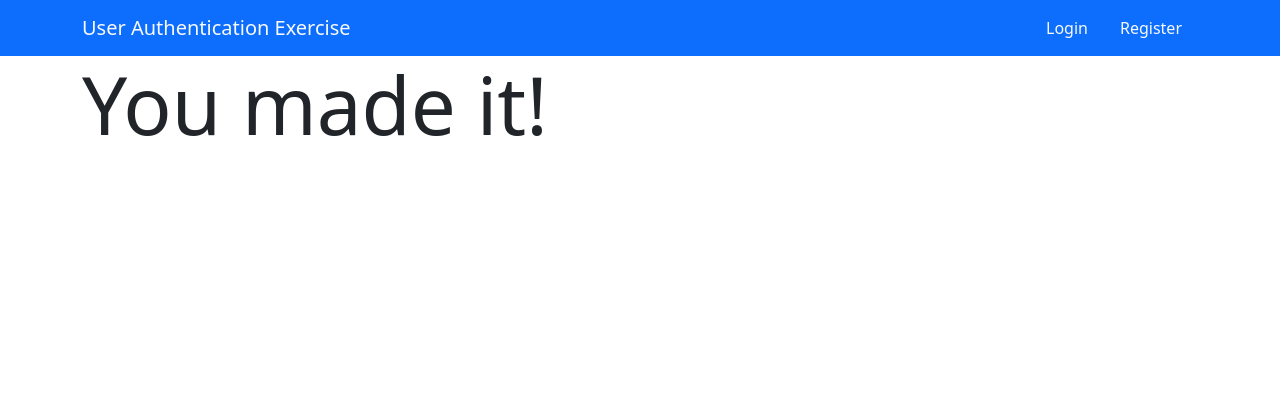
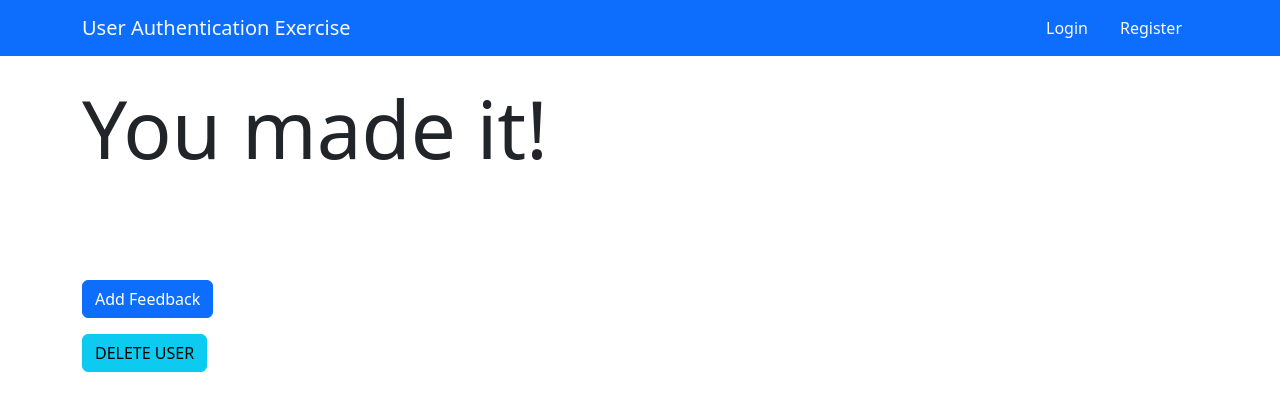
Before and after one commit to essssss/27-authorization, a Flask app: template templates/username.html in a window 1280 px wide. Shown: the top 411 px of the page. Run offline with Flask 3, Linux system fonts and the light colour scheme; the template is opened without the code that fills it, so the values that code supplies are empty.

Commit message:
basically done

```diff
--- a/app.py
+++ b/app.py
@@ -1,7 +1,7 @@
 from flask import Flask, render_template, redirect, session, flash
 from flask_debugtoolbar import DebugToolbarExtension
-from models import connect_db, db, User
-from forms import RegisterForm, LoginForm
+from models import connect_db, db, User, Feedback
+from forms import RegisterForm, LoginForm, FeedbackForm
 
 from sqlalchemy.exc import IntegrityError
 
@@ -80,5 +80,43 @@ def logout():
 def show_secret_page(username):
     if "username" in session:
         user = User.query.get_or_404(username)
-        return render_template("username.html", user=user)
+        feedback = Feedback.query.filter(username == username)
+        return render_template("username.html", user=user, feedback=feedback)
     return redirect("/login")
+
+
+@app.route("/users/<username>/delete")
+def show_delete_page(username):
+    if "username" in session:
+        user = User.query.get_or_404(username)
+        return render_template("delete_page.html", user=user)
+
+
+@app.route("/users/<username>/delete", methods=["POST"])
+def delete_user(username):
+    if "username" in session:
+        user = User.query.get_or_404(username)
+        db.session.delete(user)
+        db.session.commit()
+        session.pop("username")
+        return redirect("/")
+
+
+@app.route("/users/<username>/feedback/add", methods=["GET", "POST"])
+def add_feedback_form(username):
+    if "username" not in session:
+        flash("This page is only available to subscribers. Please log in.", "danger")
+        return redirect("/")
+
+    form = FeedbackForm()
+    if form.validate_on_submit():
+        user = User.query.get_or_404(username)
+        title = form.title.data
+        content = form.content.data
+        new_feedback = Feedback(
+            title=title, content=content, username=session["username"]
+        )
+        db.session.add(new_feedback)
+        db.session.commit()
+        return redirect(f"/users/{user.username}")
+    return render_template("feedback.html", form=form)
--- a/templates/username.html
+++ b/templates/username.html
@@ -3,8 +3,28 @@
 SECRET PAGE
 {% endblock %}
 {% block content %}
+<div class="container my-4">
+<h1 class="display-1">You made it!</h1>
+{{ user.username }} <br>
+<small>{{ user.email }}</small> <br>
+{{ user.first_name }} {{ user.last_name }} <br>
+</div>
 <div class="container">
-<h1 class="display-1">You made it!</h1>
-{{ user.username }}
+	<a href="/users/{{ user.username }}/feedback/add" class="btn btn-primary">Add Feedback</a>
+	{% for item in feedback %}
+		<div class="card my-4">
+			<h5 class="card-header">
+				{{ item.title }}
+			</h5>
+			<div class="card-body">
+				<p class="card-text">
+					{{ item.content }}
+				</p>
+			</div>
+		</div>
+	{% endfor %}
+</div>
+<div class="container mt-3">
+<a href="/users/{{ user.username }}/delete" class="btn btn-info">DELETE USER</a>
 </div>
 {% endblock %}
```
Also changed, not shown: forms.py (+8 -1 lines), models.py (+11 -0 lines), templates/delete_page.html (added, +13 -0 lines), templates/feedback.html (added, +25 -0 lines).
